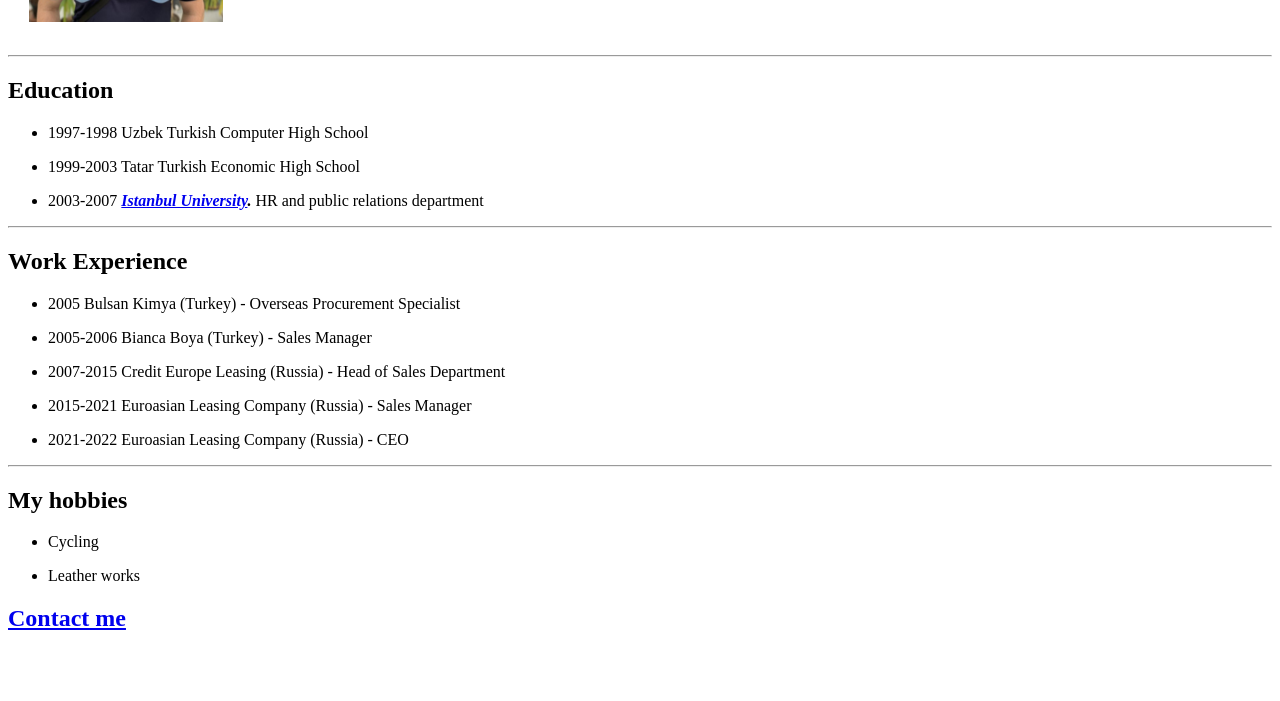
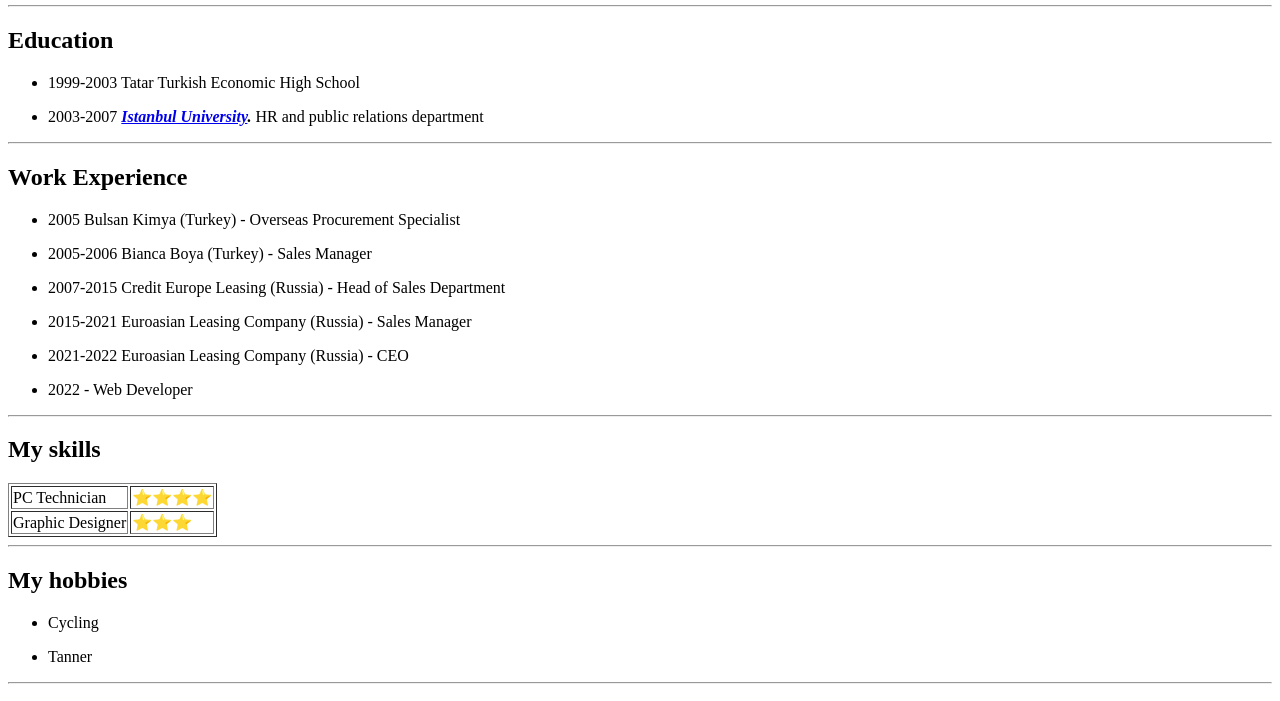
Before and after one commit to Masunsa/cv, a plain HTML site: page index.html in a window 1280 px wide. Shown: the part 201-902 px from the top of the page. Before the commit the page ends 853 px from the top, so only its background shows below. Drawn offline with Linux system fonts and the light colour scheme.

Commit message:
Add files via upload
25.09 edition

```diff
--- a/index.html
+++ b/index.html
@@ -10,7 +10,7 @@
 <body>
   <table cellspacing='20'>
     <td>
-      <img src="me.png" alt="my picture">
+      <img src="images/me.png" alt="my picture">
     </td>
     <td>
       <h1>Marat Valiev</h1>
@@ -21,9 +21,6 @@
   <hr>
   <h2>Education</h2>
   <ul cellspacing='10'>
-    <li>
-      <p>1997-1998 Uzbek Turkish Computer High School</p>
-    </li>
     <li>
       <p>1999-2003 Tatar Turkish Economic High School</p>
     </li>
@@ -49,7 +46,22 @@
     <li>
       <p>2021-2022 Euroasian Leasing Company (Russia) - CEO </p>
     </li>
+    <li>
+      <p>2022 - Web Developer</p>
+    </li>
   </ul>
+  <hr>
+  <h2>My skills</h2>
+  <table cellspacing='2' border="1">
+          <tr>
+            <td>PC Technician</td>
+            <td>⭐⭐⭐⭐</td>
+          </tr>
+          <tr>
+            <td>Graphic Designer </td>
+            <td>⭐⭐⭐</td>
+          </tr>
+  </table>
   <hr>
   <h2>My hobbies</h2>
   <ul>
@@ -57,9 +69,10 @@
       <p>Cycling</p>
     </li>
     <li>
-      <p>Leather works</p>
+      <p>Tanner</p>
     </li>
   </ul>
+  <hr>
   <h2><a href="contactme.html">Contact me</a></h2>
 </body>
 
```
Lines whose indentation alone changed are shown as unchanged.
